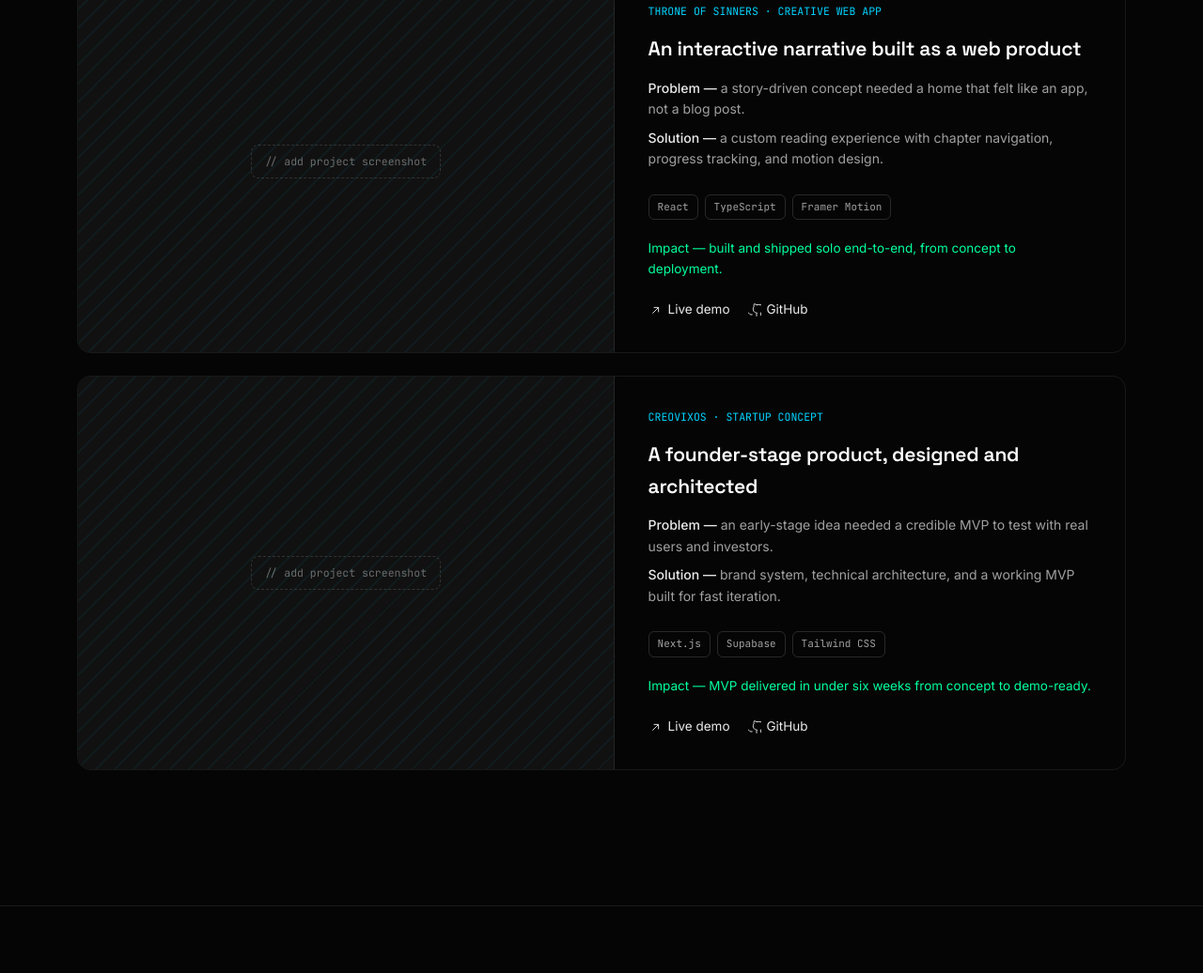
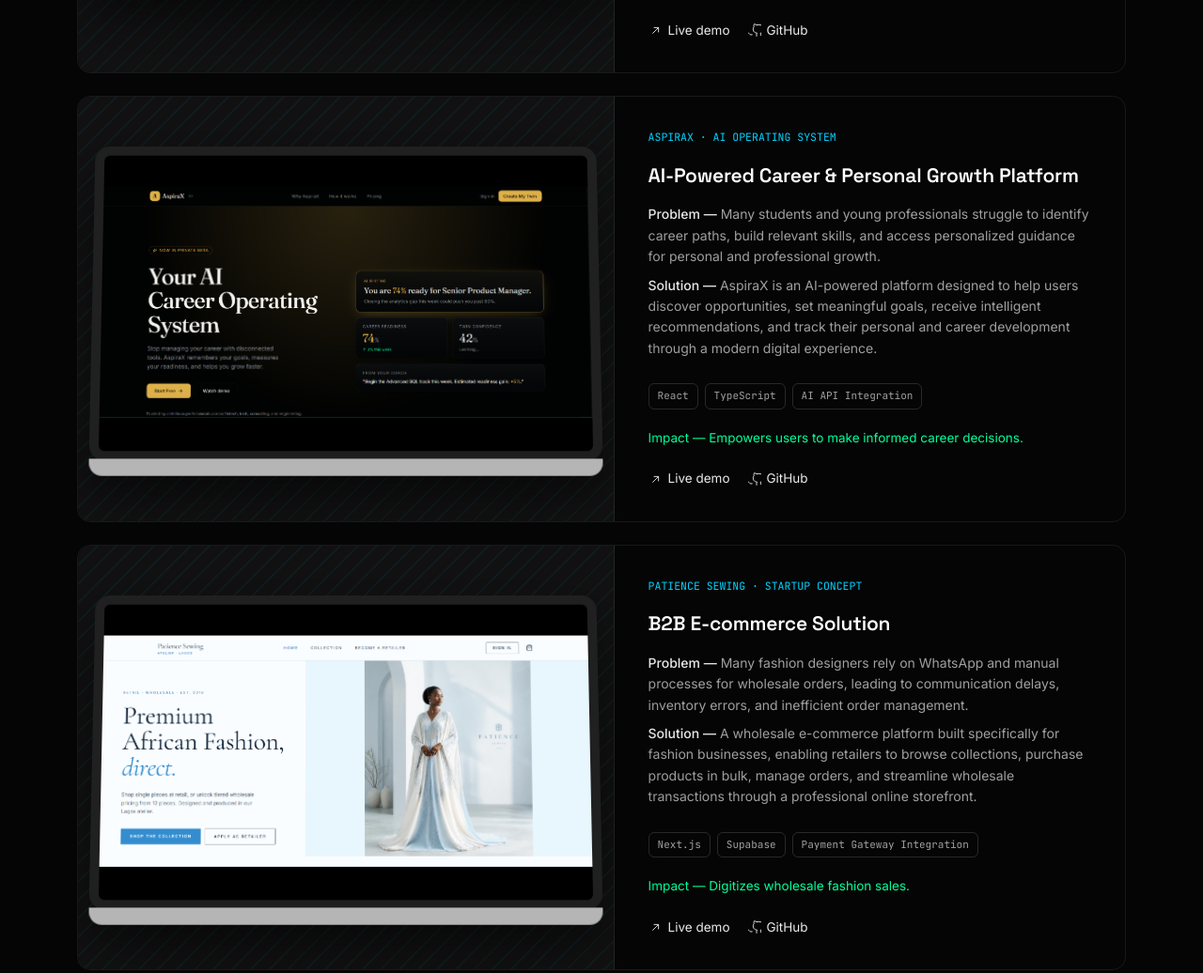
Before and after one commit to cyberdominion/my_portfolio, a plain HTML site: page index.html in a window 1280 px wide. Shown: the part 4984-6020 px from the top of the page at 94% size. Drawn offline with Linux system fonts and the light colour scheme.

Commit message:
Added Project Images and description

```diff
--- a/index.html
+++ b/index.html
@@ -249,6 +249,65 @@
   .proj-links{display:flex; gap:18px; margin-top:auto;}
   .proj-links a{font-size:13.5px; display:flex; align-items:center; gap:6px; color:var(--text-1); transition:color .15s ease;}
   .proj-links a:hover{color:var(--accent);}
+
+.macbook{
+    width:110%;
+    max-width:540px;
+    transform:perspective(1800px) rotateX(8deg);
+    transition:.5s;
+}
+
+.proj-card:hover .macbook{
+    transform:
+        perspective(1800px)
+        rotateX(0deg)
+        translateY(-8px);
+}
+
+.macbook-screen{
+
+    background:#000;
+
+    border:10px solid #202020;
+
+    border-radius:16px;
+
+    overflow:hidden;
+
+    aspect-ratio:16/10;
+
+    box-shadow:
+        0 30px 80px rgba(0,0,0,.55);
+}
+
+.macbook-screen img{
+
+    width:100%;
+
+    height:100%;
+
+    object-fit:contain;
+
+    display:block;
+}
+
+.macbook-bottom{
+
+    width:100%;
+
+    height:18px;
+
+    margin:-2px auto 0;
+
+    background:#b5b5b5;
+
+    border-radius:0 0 14px 14px;
+
+    box-shadow:
+        0 12px 30px rgba(0,0,0,.35);
+}
+
+
   @media (max-width:860px){ .proj-card{grid-template-columns:1fr;} .proj-media{border-right:none; border-bottom:1px solid var(--border-1); min-height:180px;} }
 
   /* ---------- lab ---------- */
@@ -572,54 +631,96 @@
     </div>
 
     <div class="proj-card reveal">
-      <div class="proj-media"><span>// add project screenshot</span></div>
+
+      <div class="proj-media">
+       <div class="macbook">
+        <div class="macbook-screen">
+            <img
+                src="./images/Bullion.png"
+                alt="Bullion Sea Dashboard"
+            >
+        </div>
+
+        <div class="macbook-bottom"></div>
+        </div>
+    </div>
+
       <div class="proj-body">
-        <p class="proj-tag">REAL ESTATE PLATFORM · FULL-STACK</p>
-        <h3>Listings platform built for speed and trust</h3>
-        <p class="proj-row"><b>Problem —</b> agents needed a fast, secure listings site that didn't depend on a slow legacy CMS.</p>
-        <p class="proj-row"><b>Solution —</b> a custom-built platform with optimized search, image delivery, and a hardened admin panel.</p>
+        <p class="proj-tag">BULLION SEA · FinTech</p>
+        <h3>Democratizing access to Gold Investment through a secure and transparent digital platform</h3>
+        <p class="proj-row"><b>Problem —</b> Buying and selling Gold is often complicated, opaque and inaccessible for many induviduals. Existing solutions typically lack transparency, intuitive user experiences, and digital tools that make investing in gold simple and trustworthy.</p>
+        <p class="proj-row"><b>Solution —</b> A modern digital gold trading platform that enables users to securely buy, sell, and manage gold investments through an intuitive web application.</p>
         <div class="proj-stack">
           <span class="chip">React</span><span class="chip">Node.js</span><span class="chip">PostgreSQL</span><span class="chip">Cloudflare</span>
         </div>
         <p class="proj-impact">Impact — sub-1.5s load times, zero security incidents since launch.</p>
         <div class="proj-links">
-          <a href="#"><svg class="icon" viewBox="0 0 24 24" fill="none" stroke="currentColor" stroke-width="1.5"><path d="M7 17L17 7M9 7h8v8"/></svg>Live demo</a>
+          <a href="https://bullionsea.com"><svg class="icon" viewBox="0 0 24 24" fill="none" stroke="currentColor" stroke-width="1.5"><path d="M7 17L17 7M9 7h8v8"/></svg>Live demo</a>
           <a href="#"><svg class="icon" viewBox="0 0 24 24" fill="none" stroke="currentColor" stroke-width="1.5"><path d="M9 19c-5 1.5-5-2.5-7-3m14 6v-3.4c0-1 .4-1.7 1-2.2-3.3-.4-6.8-1.6-6.8-7.3 0-1.6.6-3 1.5-4-.2-.4-.7-2 .2-4 0 0 1.3-.4 4.1 1.6a14 14 0 017.5 0c2.8-2 4.1-1.6 4.1-1.6.9 2 .3 3.6.2 4 1 1 1.5 2.4 1.5 4 0 5.7-3.5 6.9-6.8 7.3.5.5 1 1.3 1 2.6V21"/></svg>GitHub</a>
         </div>
       </div>
     </div>
 
     <div class="proj-card reveal">
-      <div class="proj-media"><span>// add project screenshot</span></div>
+
+      <div class="proj-media">
+       <div class="macbook">
+        <div class="macbook-screen">
+            <img
+                src="./images/AspiraxTwin.png"
+                alt="AspiraXtwin Dashboard"
+            >
+        </div>
+
+        <div class="macbook-bottom"></div>
+        </div>
+    </div>
+
+
       <div class="proj-body">
-        <p class="proj-tag">THRONE OF SINNERS · CREATIVE WEB APP</p>
-        <h3>An interactive narrative built as a web product</h3>
-        <p class="proj-row"><b>Problem —</b> a story-driven concept needed a home that felt like an app, not a blog post.</p>
-        <p class="proj-row"><b>Solution —</b> a custom reading experience with chapter navigation, progress tracking, and motion design.</p>
+        <p class="proj-tag">ASPIRAX · AI OPERATING SYSTEM</p>
+        <h3>AI-Powered Career & Personal Growth Platform</h3>
+        <p class="proj-row"><b>Problem —</b> Many students and young professionals struggle to identify career paths, build relevant skills, and access personalized guidance for personal and professional growth.</p>
+        <p class="proj-row"><b>Solution —</b> AspiraX is an AI-powered platform designed to help users discover opportunities, set meaningful goals, receive intelligent recommendations, and track their personal and career development through a modern digital experience.</p>
         <div class="proj-stack">
-          <span class="chip">React</span><span class="chip">TypeScript</span><span class="chip">Framer Motion</span>
+          <span class="chip">React</span><span class="chip">TypeScript</span><span class="chip">AI API Integration</span>
         </div>
-        <p class="proj-impact">Impact — built and shipped solo end-to-end, from concept to deployment.</p>
+        <p class="proj-impact">Impact — Empowers users to make informed career decisions.</p>
         <div class="proj-links">
-          <a href="#"><svg class="icon" viewBox="0 0 24 24" fill="none" stroke="currentColor" stroke-width="1.5"><path d="M7 17L17 7M9 7h8v8"/></svg>Live demo</a>
+          <a href="https://aspiraxtwin.lovable.app"><svg class="icon" viewBox="0 0 24 24" fill="none" stroke="currentColor" stroke-width="1.5"><path d="M7 17L17 7M9 7h8v8"/></svg>Live demo</a>
           <a href="#"><svg class="icon" viewBox="0 0 24 24" fill="none" stroke="currentColor" stroke-width="1.5"><path d="M9 19c-5 1.5-5-2.5-7-3m14 6v-3.4c0-1 .4-1.7 1-2.2-3.3-.4-6.8-1.6-6.8-7.3 0-1.6.6-3 1.5-4-.2-.4-.7-2 .2-4 0 0 1.3-.4 4.1 1.6a14 14 0 017.5 0c2.8-2 4.1-1.6 4.1-1.6.9 2 .3 3.6.2 4 1 1 1.5 2.4 1.5 4 0 5.7-3.5 6.9-6.8 7.3.5.5 1 1.3 1 2.6V21"/></svg>GitHub</a>
         </div>
       </div>
     </div>
 
     <div class="proj-card reveal">
-      <div class="proj-media"><span>// add project screenshot</span></div>
+
+
+      <div class="proj-media">
+       <div class="macbook">
+        <div class="macbook-screen">
+            <img
+                src="./images/Patience.png"
+                alt="AspiraXtwin Dashboard"
+            >
+        </div>
+
+        <div class="macbook-bottom"></div>
+        </div>
+    </div>
+
+
       <div class="proj-body">
-        <p class="proj-tag">CREOVIXOS · STARTUP CONCEPT</p>
-        <h3>A founder-stage product, designed and architected</h3>
-        <p class="proj-row"><b>Problem —</b> an early-stage idea needed a credible MVP to test with real users and investors.</p>
-        <p class="proj-row"><b>Solution —</b> brand system, technical architecture, and a working MVP built for fast iteration.</p>
+        <p class="proj-tag">PATIENCE SEWING · STARTUP CONCEPT</p>
+        <h3>B2B E-commerce Solution</h3>
+        <p class="proj-row"><b>Problem —</b> Many fashion designers rely on WhatsApp and manual processes for wholesale orders, leading to communication delays, inventory errors, and inefficient order management.</p>
+        <p class="proj-row"><b>Solution —</b> A wholesale e-commerce platform built specifically for fashion businesses, enabling retailers to browse collections, purchase products in bulk, manage orders, and streamline wholesale transactions through a professional online storefront.</p>
         <div class="proj-stack">
-          <span class="chip">Next.js</span><span class="chip">Supabase</span><span class="chip">Tailwind CSS</span>
+          <span class="chip">Next.js</span><span class="chip">Supabase</span><span class="chip">Payment Gateway Integration</span>
         </div>
-        <p class="proj-impact">Impact — MVP delivered in under six weeks from concept to demo-ready.</p>
+        <p class="proj-impact">Impact — Digitizes wholesale fashion sales.</p>
         <div class="proj-links">
-          <a href="#"><svg class="icon" viewBox="0 0 24 24" fill="none" stroke="currentColor" stroke-width="1.5"><path d="M7 17L17 7M9 7h8v8"/></svg>Live demo</a>
+          <a href="https://patiencesewing.lovable.app"><svg class="icon" viewBox="0 0 24 24" fill="none" stroke="currentColor" stroke-width="1.5"><path d="M7 17L17 7M9 7h8v8"/></svg>Live demo</a>
           <a href="#"><svg class="icon" viewBox="0 0 24 24" fill="none" stroke="currentColor" stroke-width="1.5"><path d="M9 19c-5 1.5-5-2.5-7-3m14 6v-3.4c0-1 .4-1.7 1-2.2-3.3-.4-6.8-1.6-6.8-7.3 0-1.6.6-3 1.5-4-.2-.4-.7-2 .2-4 0 0 1.3-.4 4.1 1.6a14 14 0 017.5 0c2.8-2 4.1-1.6 4.1-1.6.9 2 .3 3.6.2 4 1 1 1.5 2.4 1.5 4 0 5.7-3.5 6.9-6.8 7.3.5.5 1 1.3 1 2.6V21"/></svg>GitHub</a>
         </div>
       </div>
```
Also changed, not shown: images/AspiraxTwin.png (added), images/Bullion.png (added), images/Patience.png (added).
